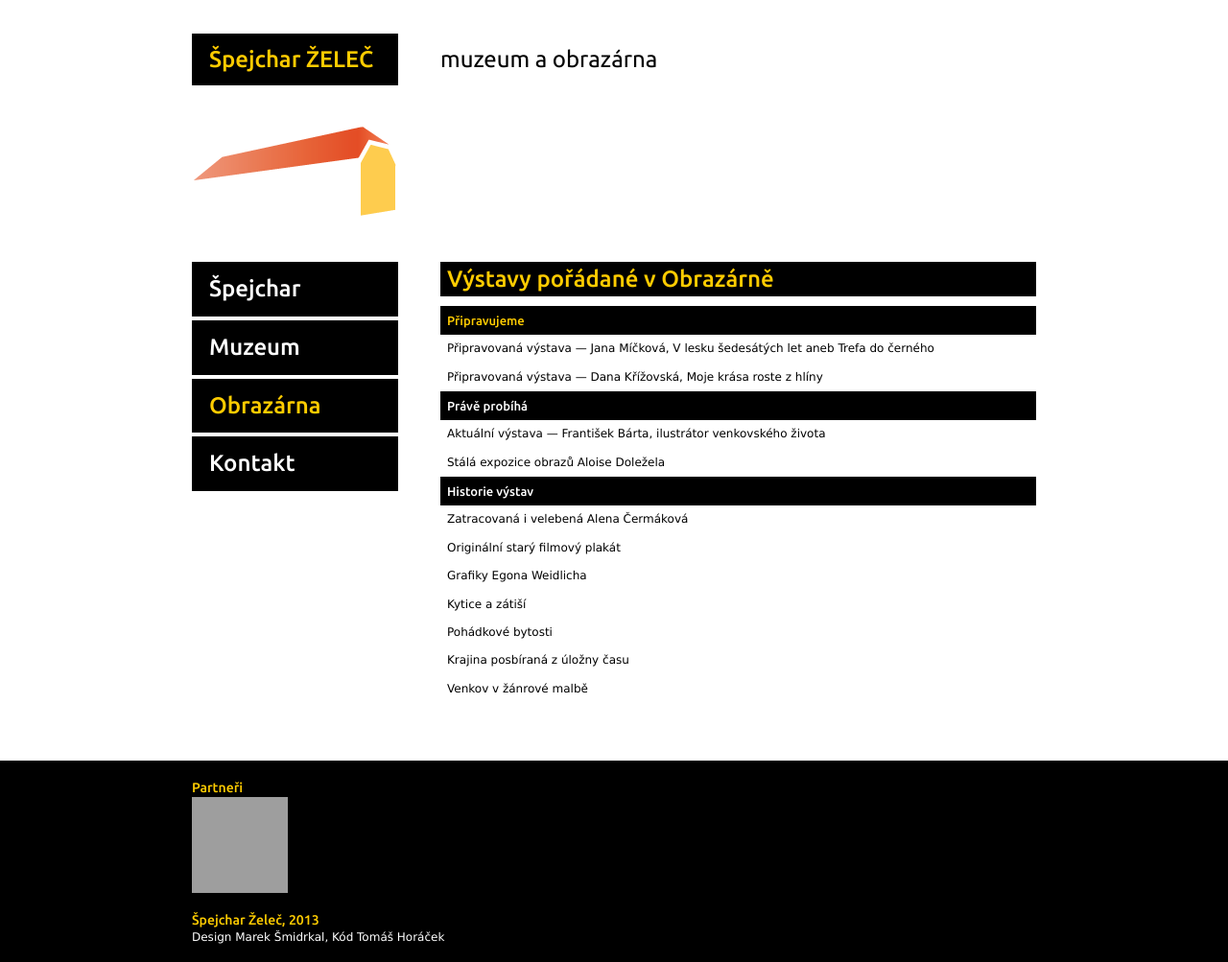
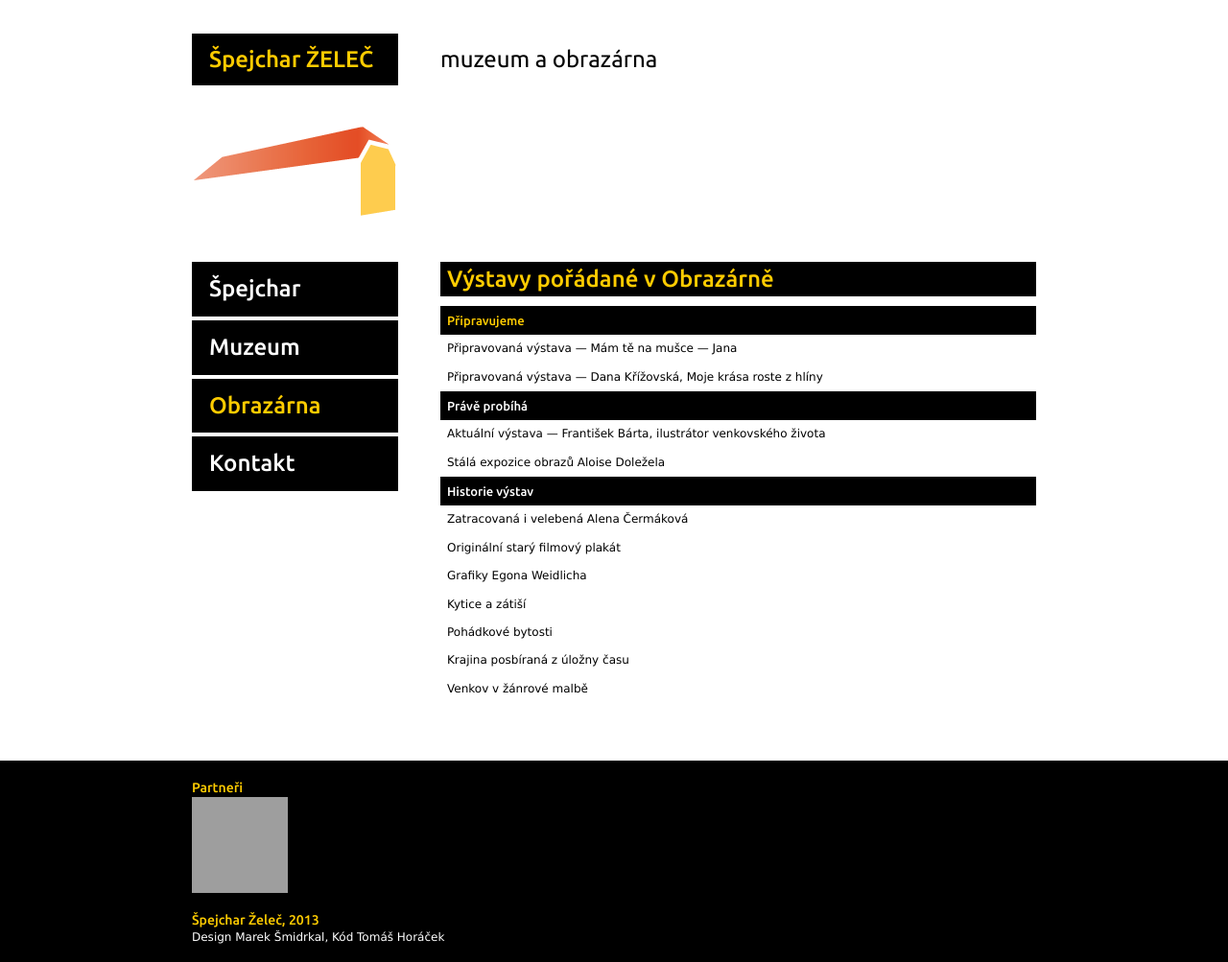
Before and after one commit to spejcharzelec/spejcharzelec.github.com, a Jekyll site: the page built from obrazarna/vystavy/index.html, in a window 1280 px wide. Shown: the whole page at 96% size. Built offline with Jekyll 4.4.1, drawn with Linux system fonts in a browser that asks for light colours; grey boxes are pictures that could not be loaded.

Commit message:
Update 2013-11-03-jana-mickova.html

```diff
--- a/_posts/2013-11-03-jana-mickova.html
+++ b/_posts/2013-11-03-jana-mickova.html
@@ -1,7 +1,7 @@
 ---
 layout: vystava
 title: Připravovaná výstava &#8212
-subtitle: Jana Míčková, V lesku šedesátých let aneb Trefa do černého
+subtitle: Mám tě na mušce &#8212 Jana
 category: obrazarna
 tags: prvni-patro-future
 images:
```
